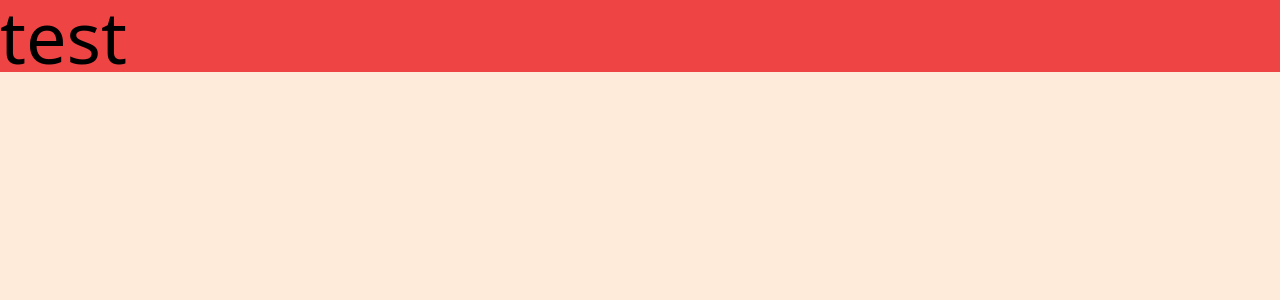
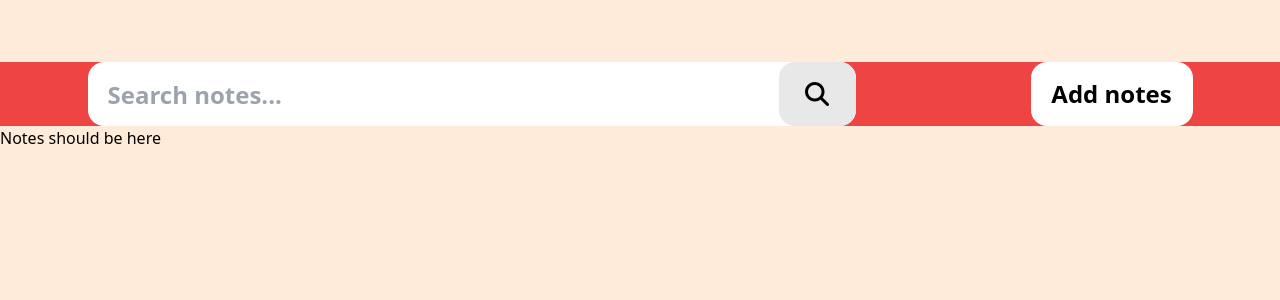
Before and after one commit to alexissorianooo/notesapp, a React (Create React App) app: page / in a window 1280 px wide. Shown: the top 300 px of the page. Built offline with nearby package versions, Linux system fonts and the light colour scheme; the HTML template or start-up script is replaced by a standard one.

Commit message:
Search and Add notes bar

```diff
--- a/public/index.html
+++ b/public/index.html
@@ -5,6 +5,7 @@
     <meta name="viewport" content="width=device-width, initial-scale=1" />
     <link rel="apple-touch-icon" href="%PUBLIC_URL/favicon.ico"/>
     <link rel="manifest" href="%PUBLIC_URL%/manifest.json"/>
+    <script src="https://kit.fontawesome.com/cccd007ec3.js" crossorigin="anonymous"></script>
     <title>My Notes!</title>
   </head>
   <body>
--- a/src/App.js
+++ b/src/App.js
@@ -2,9 +2,27 @@ import React from 'react'
 
 function App() {
   return (
-    <div className="text-7xl bg-red-500">
-      test
-    </div>
+    <>
+      {/* Div for Search and Add notes */}
+      <div className="bg-red-500 flex flex-row w-screen justify-around items-center md:mt-[62px] mt-[31px]">
+        <div className='w-3/5 relative flex flex-row'>
+          <input placeholder='Search notes...' className='bars bars-texts w-full px-5'/>
+          <button
+            className='bars bars-texts min-w-[10%] absolute right-0 bg-[#E8E8E8]'
+
+          >
+            <i class="fa-solid fa-magnifying-glass"></i>
+          </button>
+        </div>
+        <button
+          className='bars w-1/5 bars-texts bg-white max-w-[162px]'
+        >
+          Add notes
+        </button>
+      </div>
+      {/* End for div of Search and Add notes */}
+      <div className=''>Notes should be here</div>
+    </>
   );
 }
 
--- a/src/index.css
+++ b/src/index.css
@@ -5,3 +5,12 @@
 html, body{
     @apply bg-[#FFEBD9]
 }
+
+@layer base{
+    .bars{
+        @apply rounded-2xl md:h-16 h-12
+    }
+    .bars-texts{
+        @apply md:text-2xl font-bold text-base
+    }
+}
```
